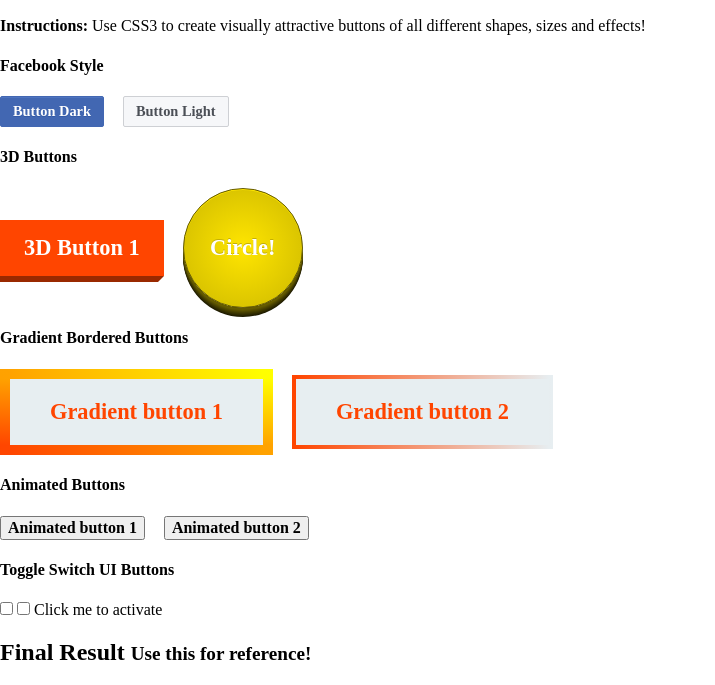
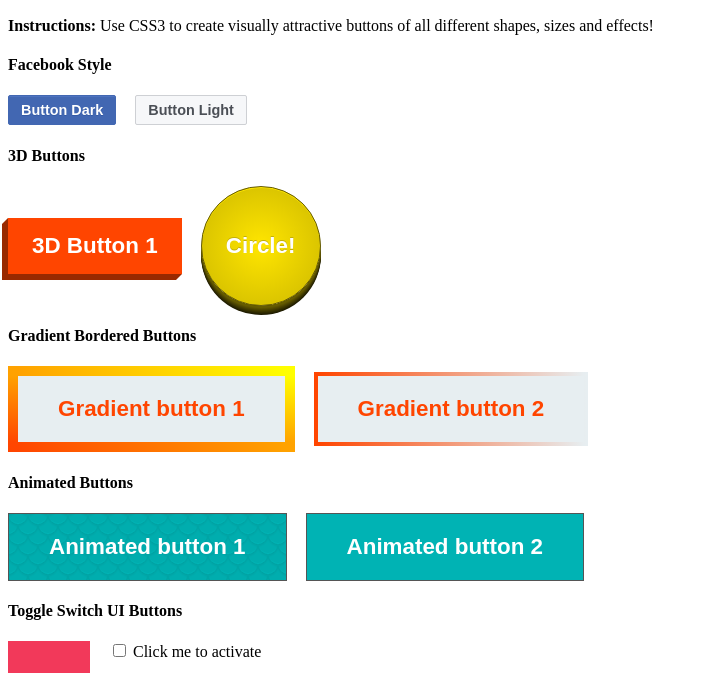
Before and after one commit to JeffersonStack/CSS3-Tutorias, a plain HTML site: page Fancy_Buttons/index.html in a window 1280 px wide. Shown: the part 110-795 px from the top of the page, without its empty margins (0-715 px from the left). Drawn offline with nearby package versions, Linux system fonts and the light colour scheme; a web font is replaced by a local one.

Commit message:
Toggle switch button

```diff
--- a/Fancy_Buttons/index.html
+++ b/Fancy_Buttons/index.html
@@ -14,10 +14,10 @@
     <title>CSS3 Fancy Buttons | Code 30 Things in 30 Days with CSS3</title>
 
     <!-- NORMALIZE CSS -->
-    <link rel="stylesheet" href="../_theme-styles/normalize.css" />
+    <!-- <link rel="stylesheet" href="../_theme-styles/normalize.css" /> -->
 
     <!-- PROJECT THEME CSS -->
-    <link rel="stylesheet" href="../_theme-styles/theme.css" />
+    <!-- <link rel="stylesheet" href="../_theme-styles/theme.css" /> -->
 
     <!-- FINAL PROJECT CSS (use for reference) -->
     <link rel="stylesheet" href="final.css" />
@@ -204,7 +204,7 @@
 
     <footer>
       <div class="logo">
-        <a href="http://codecollege.ca/" id="logo">
+        <!-- <a href="http://codecollege.ca/" id="logo">
           <img
             src="../_theme-styles/img/bggray.svg"
             width="60px"
@@ -219,7 +219,7 @@
             src="../_theme-styles/img/codecollegelogo.svg"
             width="60px"
             id="logo_codecollege"
-          />
+          /> -->
 
           <!-- <img src="../_theme-styles/img/codecollegelogo.png" alt="Learn to Code at CodeCollege.ca" height="60px"> -->
         </a>
--- a/Fancy_Buttons/sandbox.css
+++ b/Fancy_Buttons/sandbox.css
@@ -193,3 +193,96 @@
   color: white;
   border-right-style: none;
 }
+
+/* ==================================
+    ANIMATIONS BUTTONS
+====================================*/
+.animated-button-1 {
+  position: relative;
+  display: inline-block;
+  padding: 20px 40px;
+  font-size: 1.4rem;
+  background-color: #00b3b4;
+
+  /* Image */
+  background-image: url(pattern.png);
+  background-size: 40px 40px;
+  border: 1px solid #555;
+  color: white;
+  transition: all 0.3s ease;
+}
+
+.animated-button-1:hover {
+  animation: loading-animation-button 2s linear infinite;
+}
+
+/* Keyframe Image Animation */
+@keyframes loading-animation-button {
+  from {
+    background-position: 0 0;
+  }
+
+  to {
+    background-position: 40px 0;
+  }
+}
+
+.animated-button-2 {
+  position: relative;
+  display: inline-block;
+  padding: 20px 40px;
+  font-size: 1.4rem;
+  background-color: #00b3b4;
+  background-size: 40px 40px;
+  border: 1px solid #555;
+  color: white;
+  transition: all 0.3s ease;
+}
+
+.animated-button-2::after {
+  content: ">>";
+  position: absolute;
+  top: 30%;
+  right: 0.6em;
+  transition: all 0.3s ease-in;
+  opacity: 0;
+  /* color: white; */
+}
+
+.animated-button-2:hover {
+  padding: 20px 60px 20px 20px;
+}
+
+.animated-button-2:hover::after {
+  right: 1.2em;
+  opacity: 1;
+}
+
+/* ==================================
+    TOOGLE SWITCH UI BUTTONS
+====================================*/
+.toggle-1 {
+  font-family: Arial, Helvetica, sans-serif;
+  display: inline-block;
+  vertical-align: top;
+  margin: 0 15px 0 0;
+}
+
+.toggle-1__input {
+  display: none;
+}
+
+.toggle-1__button {
+  position: relative;
+  display: inline-block;
+  font-size: 1.4rem;
+  line-height: 20px;
+  text-transform: uppercase;
+  background-color: #f2395a;
+  border: solid 1px #f2395a;
+  color: white;
+  width: 80px;
+  height: 30px;
+  transition: all 0.3s ease;
+  cursor: pointer;
+}
```
